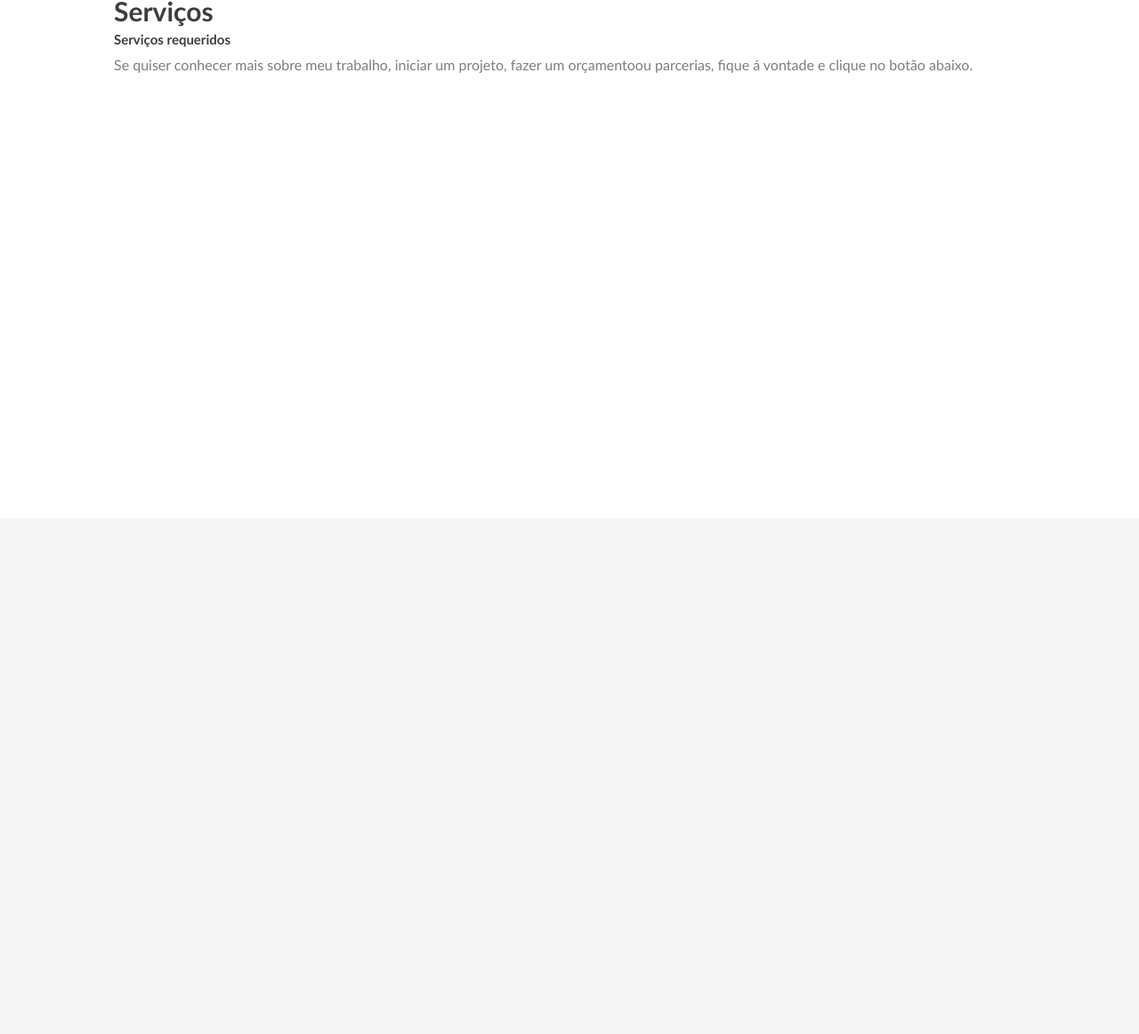
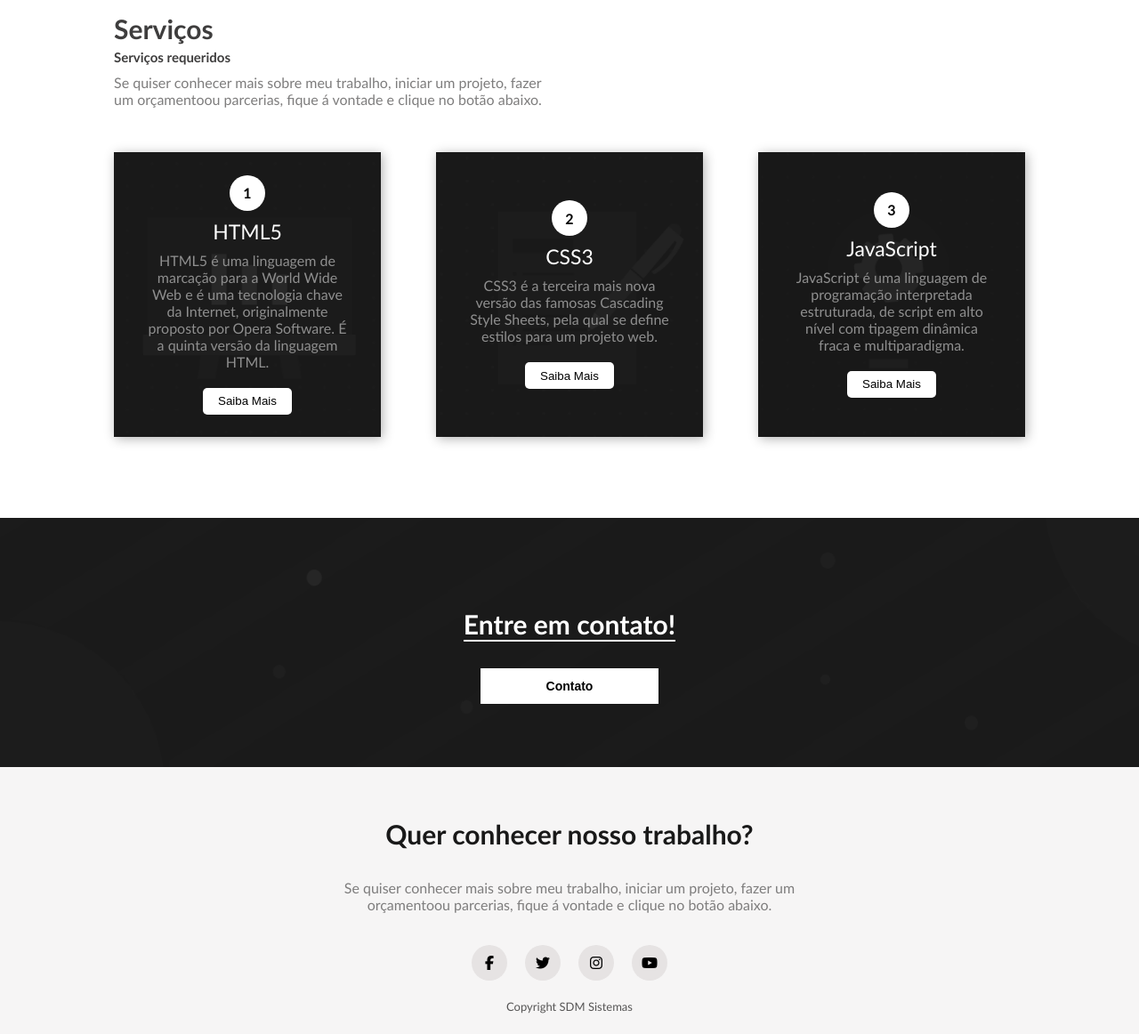
Before and after one commit to edsoncmach/portfolio, a plain HTML site: page index.html in a window 1280 px wide. Shown: the part 1034-2196 px from the top of the page at 89% size. Before the commit the page ends 1616 px from the top, so only its background shows below. Drawn offline with Linux system fonts and the light colour scheme.

Commit message:
Template finalizado

```diff
--- a/css/estilo.css
+++ b/css/estilo.css
@@ -202,3 +202,206 @@ button:active {
     font-family: calibri;
     color: #7E7D7D;
 }
+
+.servicos-text {
+    width: 500px;
+    margin: 50px 0px;
+}
+
+.box-1, .box-2, .box-3 {
+    width: 300px;
+    height: 320px;
+    background-repeat: no-repeat;
+    background-size: cover;
+    box-shadow: 2px 2px 12px rgba(0, 0, 0, 0.3);
+    display: flex;
+    justify-content: center;
+    align-items: center;
+    flex-direction: column;
+}
+
+.box-container {
+    display: flex;
+    justify-content: space-between;
+}
+
+.box-1 {
+    background-image: url("../img/services-1.png");
+}
+
+.box-2 {
+    background-image: url("../img/services-2.png");
+}
+
+.box-3 {
+    background-image: url("../img/services-3.png");
+}
+
+.box-1 span,
+.box-2 span,
+.box-3 span {
+    width: 40px;
+    height: 40px;
+    border-radius: 50%;
+    background-color: #FFF;
+    display: flex;
+    justify-content: center;
+    align-items: center;
+    font-family: calibri;
+    font-weight: bold;
+}
+
+.box-1 p:nth-child(2),
+.box-2 p:nth-child(2),
+.box-3 p:nth-child(2) {
+    color: #FFF;
+    font-family: calibri;
+    font-size: 23px;
+    line-height: 0px;
+
+}
+
+.box-1 p:nth-child(3),
+.box-2 p:nth-child(3),
+.box-3 p:nth-child(3) {
+    font-family: calibri;
+    text-align: center;
+    width: 230px;
+    margin: 0px 0px 20px 0px;
+    color: #8F8F8F;
+}
+
+.box-1 button,
+.box-2 button,
+.box-3 button {
+    width: 100px;
+    height: 30px;
+    background-color: #FFF;
+    border: none;
+    outline: none;
+    border-radius: 5px;
+}
+
+.contato {
+    width: 100%;
+    height: 280px;
+    background-image: url("../img/project\ in\ your\ mind.png");
+    background-size: cover;
+    background-repeat: no-repeat;
+    display: flex;
+    flex-direction: column;
+    justify-content: center;
+    align-items: center;
+}
+
+.contato p {
+    color: #FFF;
+    font-size: 30px;
+    font-family: calibri;
+    font-weight: bold;
+    border-bottom: 2px solid #FFF;
+}
+
+.contato button {
+    width: 200px;
+    height: 40px;
+    background-color: #FFF;
+    outline: none;
+    border: none;
+    font-size: 14px;
+    font-weight: bold;
+}
+
+footer {
+    height: 300px;
+    display: flex;
+    flex-direction: column;
+    justify-content: center;
+    align-items: center;
+    position: relative;
+}
+
+footer p {
+    font-family: calibri;
+}
+
+footer p:nth-child(1){
+    font-size: 30px;
+    font-weight: bold;
+    color: #191919;
+    line-height: 10px;
+}
+
+footer p:nth-child(2){
+    font-size: 16px;
+    color: #7E7D7D;
+    width: 600px;
+    text-align: center;
+}
+
+.social-icons a {
+    width: 40px;
+    height: 40px;
+    display: flex;
+    justify-content: center;
+    align-items: center;
+    background-color: #E6E3E3;
+    margin: 20px 10px;
+    border-radius: 50%;
+}
+
+.social-icons {
+    display: flex;
+}
+
+.copy {
+    color: #565555;font-size: 15px;
+    font-size: 13px;
+    position: absolute;
+    left: 50%;
+    bottom: 10px;
+    transform: translateX(-50%);
+}
+
+.social-icons i {
+    color: #000;
+}
+
+.social-icons a:hover,
+.a-social-b a:hover {
+    background-color: #000;
+    box-shadow: 2px 2px 12px rgba(0, 0, 0, 0.2);
+    transition: all ease 0.5s;
+}
+
+.social-icons a:hover i,
+.a-social-b a:hover i {
+    color: #FFF;
+    transition: all ease 0.5s;
+}
+
+.a-social-b {
+    position: fixed;
+    top: 50%;
+    right: 0px;
+    transform: translateY(-50%);
+}
+
+.a-social-b a {
+    display: flex;
+    justify-content: center;
+    align-items: center;
+    width: 50px;
+    height: 50px;
+    padding: 0px;
+    margin: 0px;
+    line-height: 0px;
+    background-color: #FFF;
+    border: 1px solid #CBCBCB;
+    box-shadow: 2px 2px 12px rgba(0, 0, 0, 0.2);
+}
+
+.a-social-b i {
+    columns: #2B2B2B;
+    font-size: 20px;
+}
--- a/index.html
+++ b/index.html
@@ -6,6 +6,7 @@
     <meta name="description" content="Portfolio de Edson Carlos Machado">
     <title>Portfolio | Edson </title>
     <link rel="stylesheet" href="css/estilo.css">
+    <script src="https://kit.fontawesome.com/c8e4d183c2.js" crossorigin="anonymous"></script>
 </head>
 <body>
     <section>
@@ -43,6 +44,47 @@
             <p>Serviços requeridos</p>
             <p>Se quiser conhecer mais sobre meu trabalho, iniciar um projeto, fazer um orçamentoou parcerias, fique á vontade e clique no botão abaixo.</p>
         </div>
+        <div class="box-container">
+            <div class="box-1">
+                <span>1</span>
+                <p class="cabecalho">HTML5</p>
+                <p>HTML5 é uma linguagem de marcação para a World Wide Web e é uma tecnologia chave da Internet, originalmente proposto por Opera Software. É a quinta versão da linguagem HTML.</p>
+                <button>Saiba Mais</button>
+            </div>
+            <div class="box-2">
+                <span>2</span>
+                <p class="cabecalho">CSS3</p>
+                <p>CSS3 é a terceira mais nova versão das famosas Cascading Style Sheets, pela qual se define estilos para um projeto web.</p>
+                <button>Saiba Mais</button>
+            </div>
+            <div class="box-3">
+                <span>3</span>
+                <p class="cabecalho">JavaScript</p>
+                <p>JavaScript é uma linguagem de programação interpretada estruturada, de script em alto nível com tipagem dinâmica fraca e multiparadigma.</p>
+                <button>Saiba Mais</button>
+            </div>
+        </div>
+    </div>
+    <div class="contato">
+        <p>Entre em contato!</p>
+        <button>Contato</button>
+    </div>
+    <footer>
+        <p>Quer conhecer nosso trabalho?</p>
+        <p>Se quiser conhecer mais sobre meu trabalho, iniciar um projeto, fazer um orçamentoou parcerias, fique á vontade e clique no botão abaixo.</p>
+        <div class="social-icons">
+            <a href="#"><i class="fab fa-facebook-f"></i></a>
+            <a href="#"><i class="fab fa-twitter"></i></a>
+            <a href="#"><i class="fab fa-instagram"></i></a>
+            <a href="#"><i class="fab fa-youtube"></i></a>
+        </div>
+        <p class="copy">Copyright SDM Sistemas</p>
+    </footer>
+    <div class="a-social-b">
+        <a href="#"><i class="fab fa-facebook-f"></i></a>
+        <a href="#"><i class="fab fa-twitter"></i></a>
+        <a href="#"><i class="fab fa-instagram"></i></a>
+        <a href="#"><i class="fab fa-youtube"></i></a>
     </div>
 </body>
 </html>
```
Also changed, not shown: img/services-3.png (renamed from img/servies-3.png).
